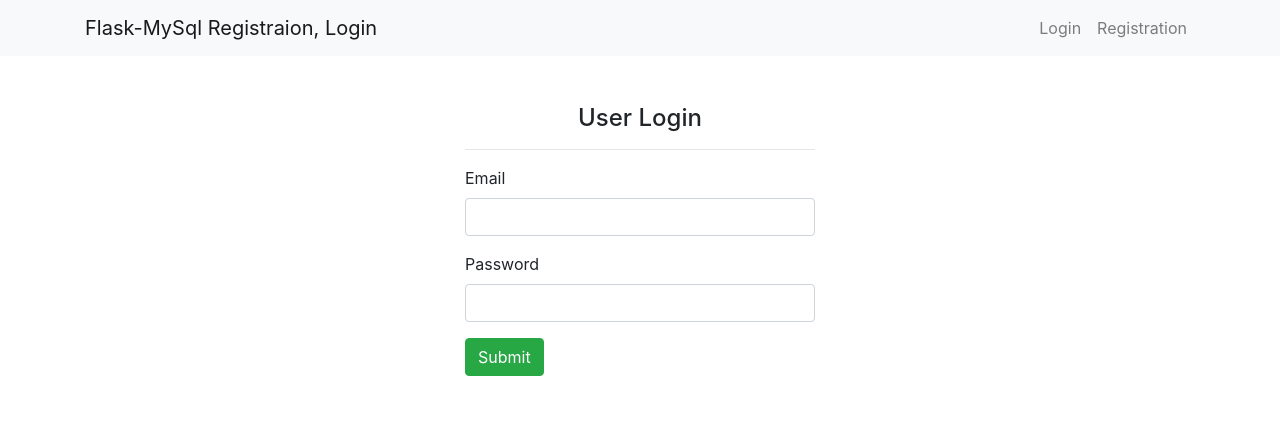
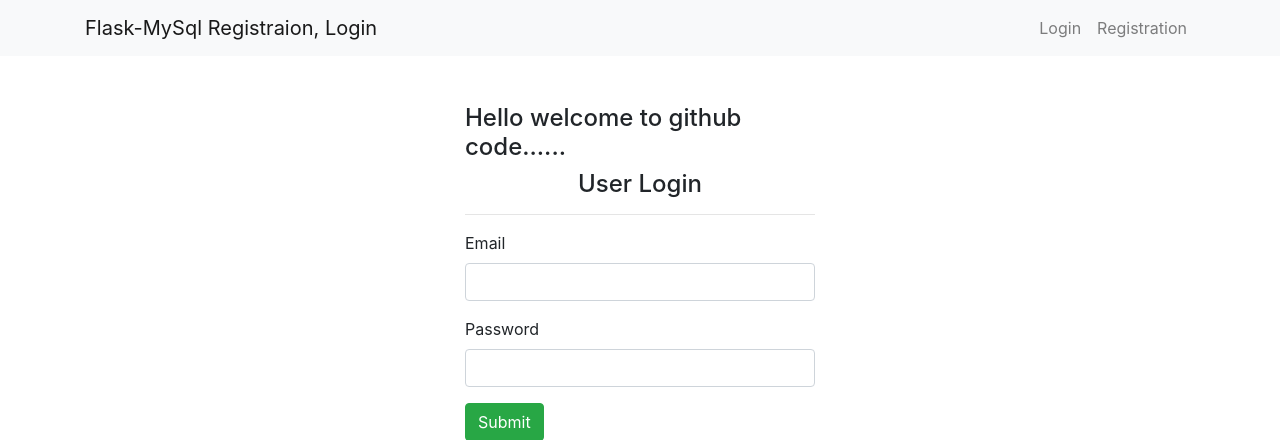
Before and after one commit to darsana-sandeep/FlaskProject, a Flask app: page / in a window 1280 px wide. Shown: the top 440 px of the page. Run offline with Flask 2, Linux system fonts and the light colour scheme; some libraries are stand-ins or nearby versions.

Commit message:
login.html file modified

```diff
--- a/templates/login.html
+++ b/templates/login.html
@@ -5,6 +5,7 @@
   <div class='row mt-5'>
 
     <div class='col-4 mx-auto'>
+      <h4>Hello welcome to github code......</h4>
 
       <h4 class='text-center'>User Login</h4><hr>
 
```
